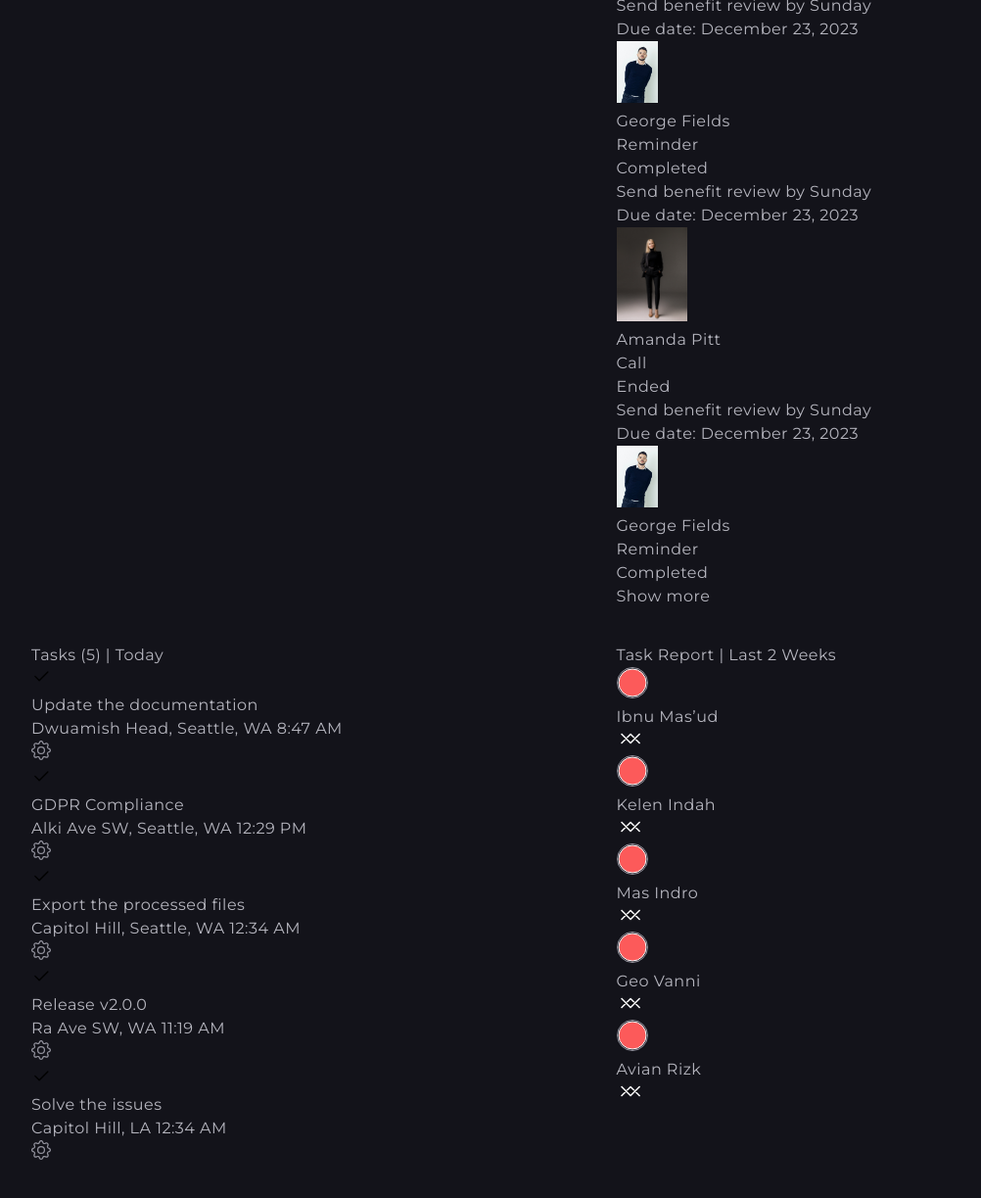
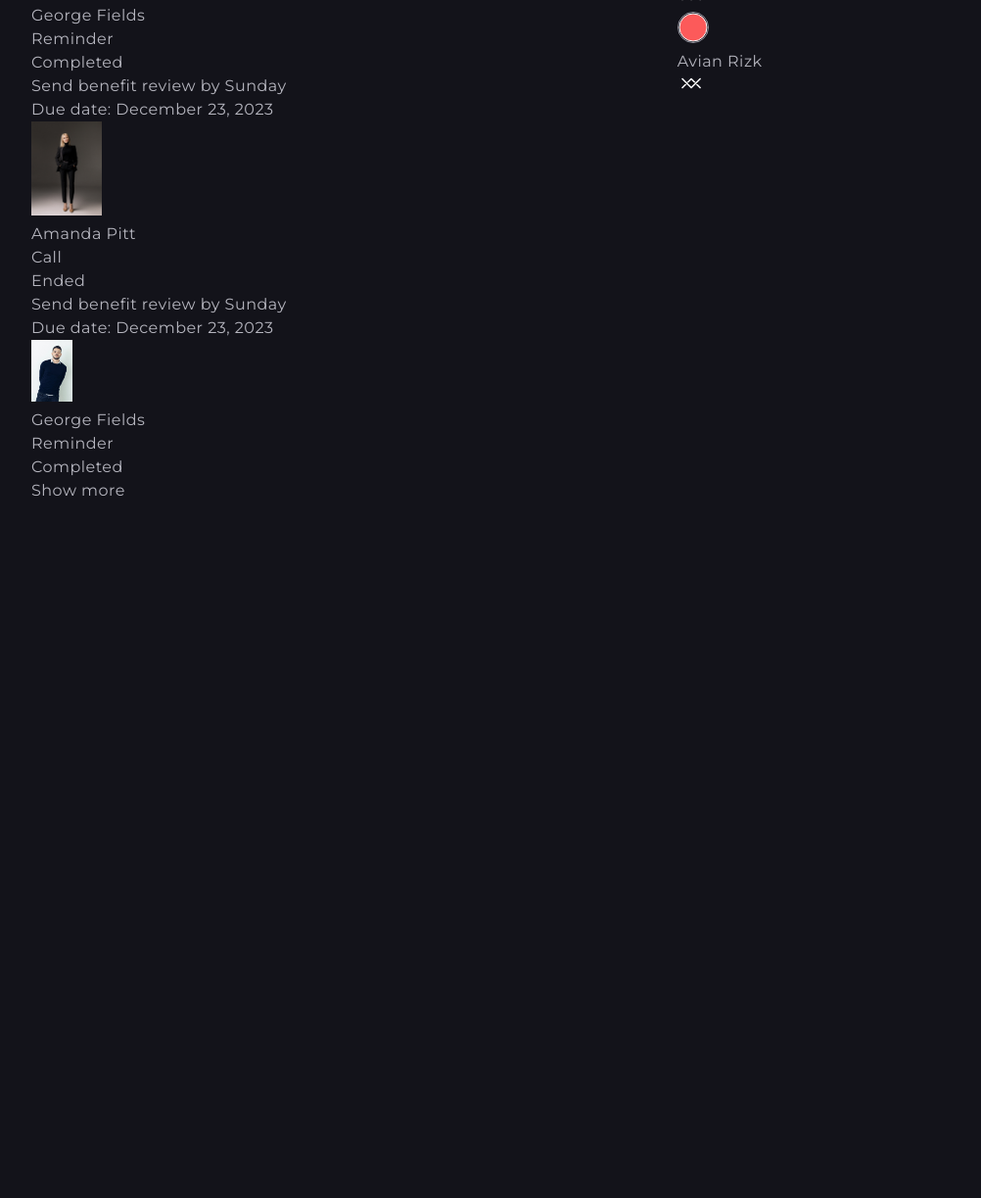
Before and after one commit to OlenaHlu/Project-sass, a plain HTML site: page index.html in a window 1280 px wide. Shown: the part 1565-2788 px from the top of the page at 98% size, without its empty margins (252-1254 px from the left). After the commit the page ends 2114 px from the top, so only its background shows below. Drawn offline with Linux system fonts and the light colour scheme; files that its build step writes are made by us from their sources; files whose address does not match are found by name.

Commit message:
Deploying to gh-pages from @ OlenaHlu/Project-sass@249f00bd0f0575147f582e8c7870f0711c743d59 🚀

```diff
--- a/assets/index.css
+++ b/assets/index.css
@@ -228,6 +228,22 @@ summary {
   grid-template-areas: "welcome" "co-workers" "tasks" "reports";
 }
 
+.welcome {
+  grid-area: welcome;
+}
+
+.co-workers {
+  grid-area: co-workers;
+}
+
+.tasks {
+  grid-area: tasks;
+}
+
+.reports {
+  grid-area: reports;
+}
+
 @media only screen and (min-width: 768px) {
   .main {
     gap: 36px;
```
